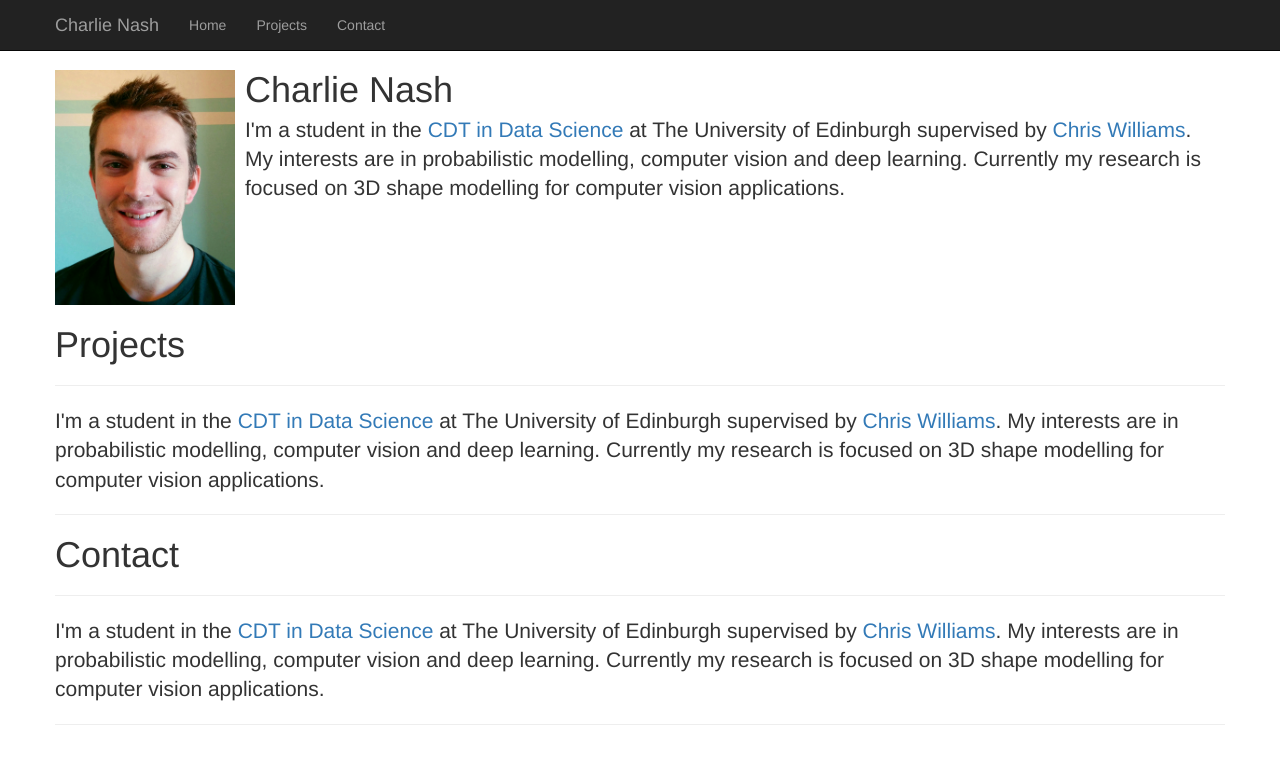
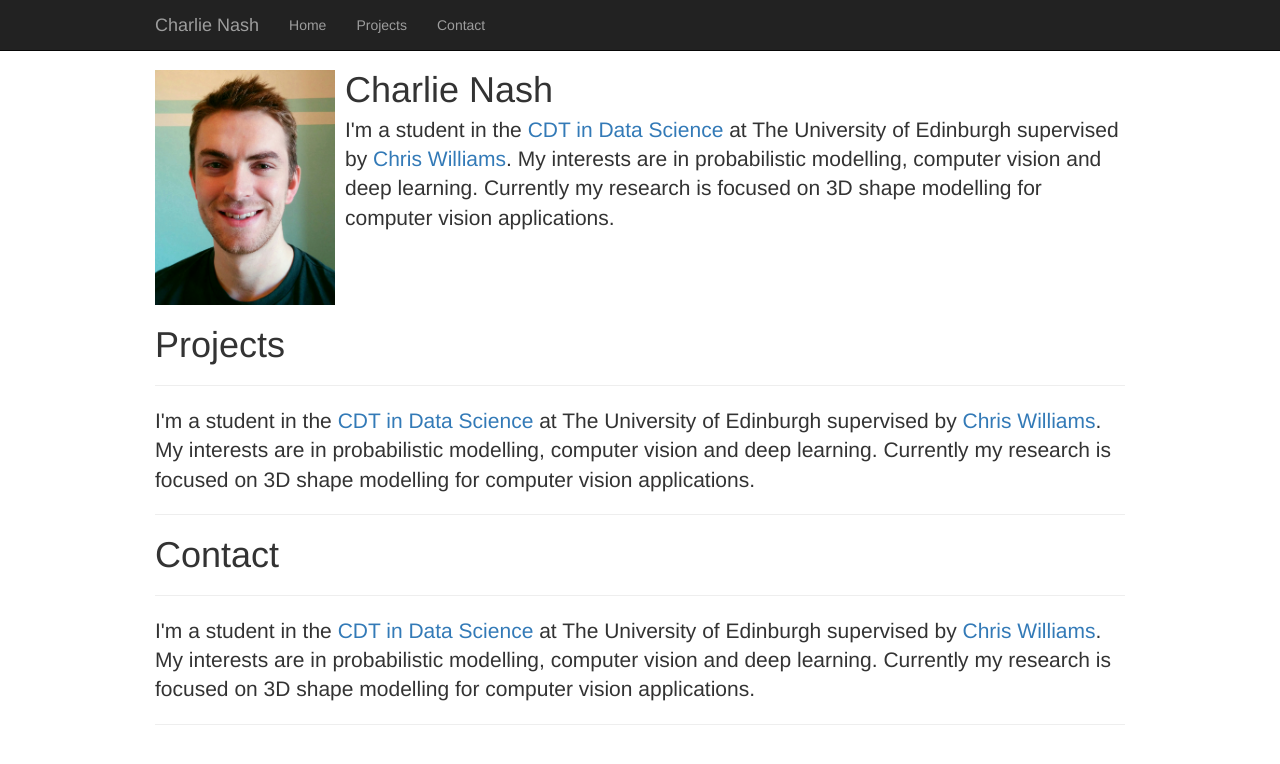
Before and after one commit to charlienash/charlienash.github.io, a Jekyll site: the page index.html, which Jekyll copies as it is, in a window 1280 px wide. Shown: the top 764 px of the page. Built offline with Jekyll 4.4.1, drawn with Linux system fonts in a browser that asks for light colours.

Commit message:
Update styles.css

```diff
--- a/assets/css/styles.css
+++ b/assets/css/styles.css
@@ -26,4 +26,4 @@ body { padding-top: 70px; }
  * so that the container will not spread to the entire viewport.
 */
 
-.container-fluid { max-width: 1200px; }
+.container-fluid { max-width: 1000px; }
```
